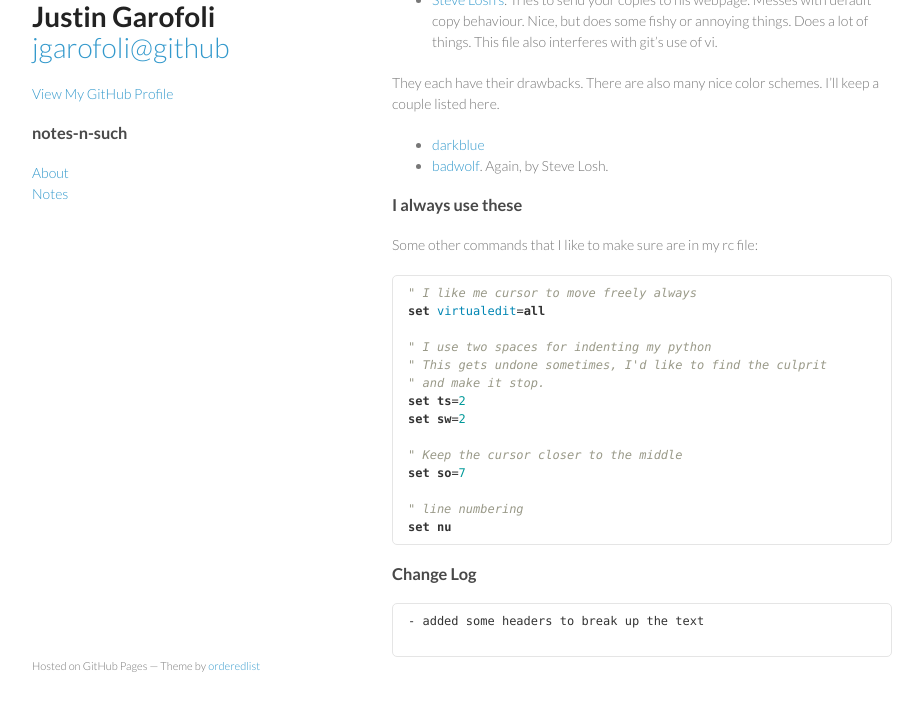
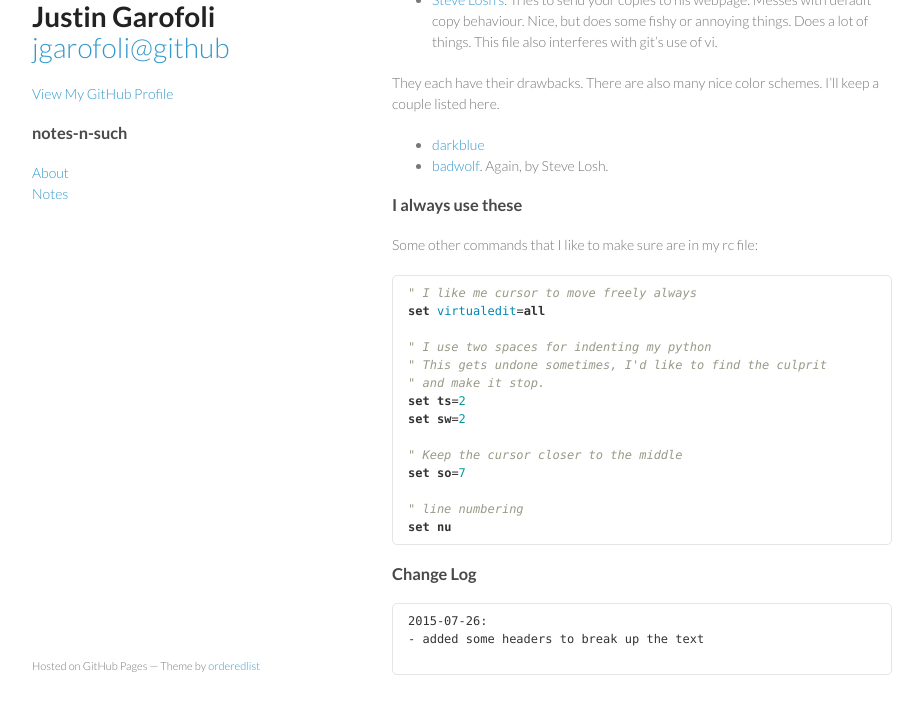
Before and after one commit to jgarofoli/jgarofoli.github.io, a Jekyll site: the page built from _posts/2015-07-26-vim-notes.md, in a window 1280 px wide and 1037 px high, cut to the strip 292-1006 px from the top of the window. Shown: the whole strip, without its empty margins (178-1101 px from the left). Built offline with Jekyll 4.4.1, drawn with Linux system fonts in a browser that asks for light colours; Markdown is read by kramdown in place of the engine named in the settings; some of the changed lines change nothing that is shown.

Commit message:
added a date

````diff
--- a/_posts/2015-07-26-vim-notes.md
+++ b/_posts/2015-07-26-vim-notes.md
@@ -46,6 +46,7 @@ set nu
 
 ### Change Log
 ```
+2015-07-26:
 - added some headers to break up the text
 
 ```
````
